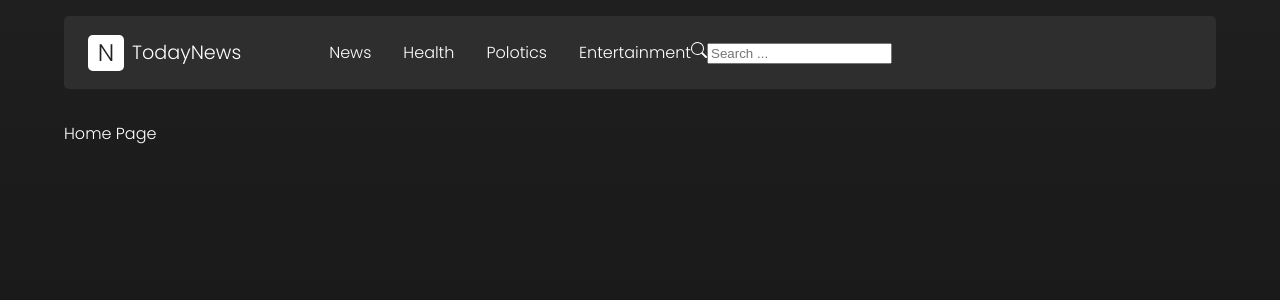
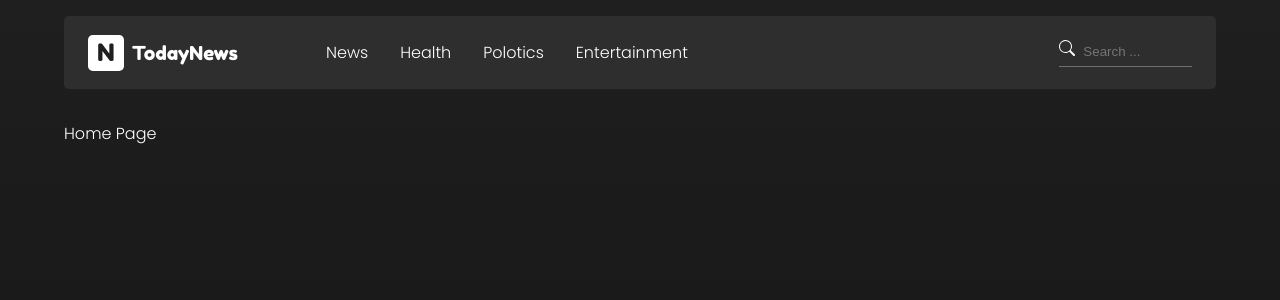
Before and after one commit to setykarimi/News-API, a JavaScript app: page / in a window 1280 px wide. Shown: the top 300 px of the page. Built offline with nearby package versions, Linux system fonts and the light colour scheme; the HTML template or start-up script is replaced by a standard one.

Commit message:
add new style for search bar

```diff
--- a/src/Components/Layout/includes/nav.scss
+++ b/src/Components/Layout/includes/nav.scss
@@ -1,3 +1,8 @@
+@font-face {
+  font-family: 'Fredoka';
+  src: url(../../../fonts/FredokaOne-Regular.ttf);
+}
+
 .custom-nav{
     background: #2E2E2E;
     padding: .5em 1.5em;
@@ -11,6 +16,7 @@
      display: flex;
      gap: .5em;
      align-items: center;
+     font-family: 'Fredoka';
       .logo{
         font-size: 1.5em;
         display: block;
@@ -25,6 +31,7 @@
         display: flex;
         justify-content: center;
         align-items: center;
+
         &-dec{
           font-size: 1.2em;
         }
@@ -43,4 +50,26 @@
         }
       }
     }
+
+    &__search-bar{
+      margin-left: auto;
+      border-bottom: 1px solid #707070;
+      padding-bottom: .2em;
+      transition: .3s ease;
+      &:focus-within{
+        border-bottom: 1px solid #fff;
+      }
+      input{
+        background: transparent;
+        border: none;
+        width: 8em;
+        outline: none;
+        margin-left: .5em;
+        color: #fff;
+      }
+
+      .icon{
+        width: 1em;
+      }
+    }
   }
```
